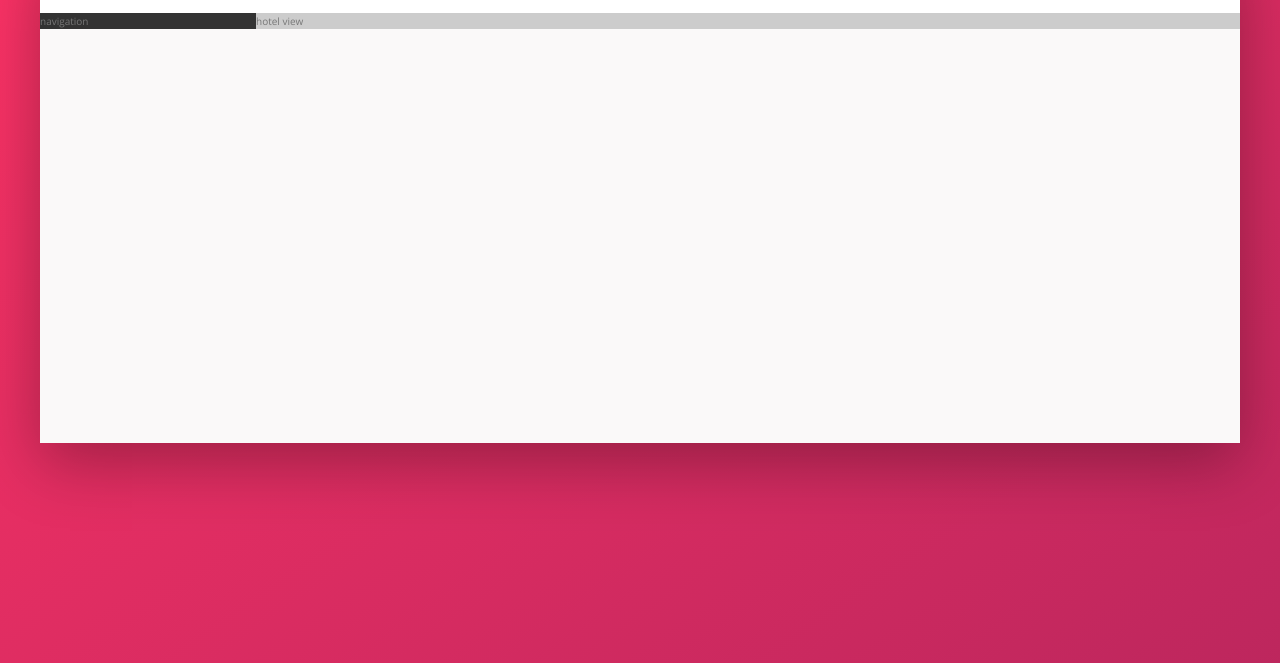
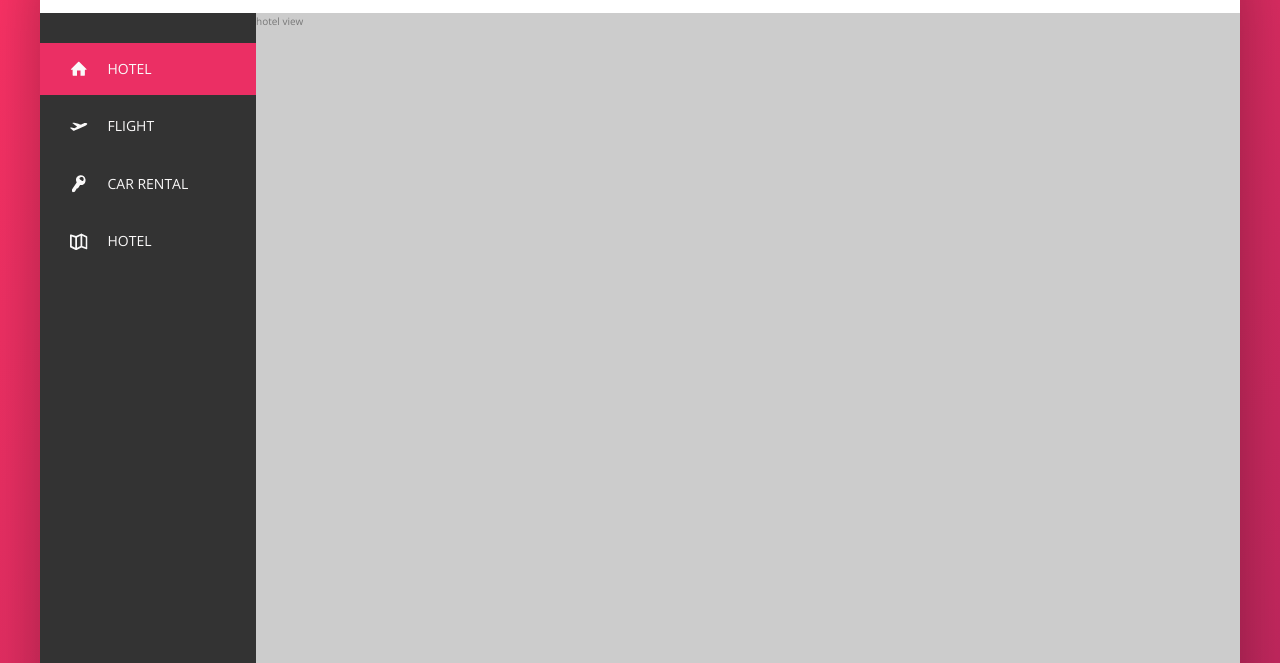
Before and after one commit to marcin-kochanek/trillo, a website: page index.html in a window 1280 px wide. Shown: the part 137-800 px from the top of the page. Drawn offline with nearby package versions, Linux system fonts and the light colour scheme.

Commit message:
Building the navigation with cool CSS3 effects on menu items

```diff
--- a/index.html
+++ b/index.html
@@ -42,8 +42,44 @@
           </nav>
         </header>
         <div class="content">
-          <nav class="side-bar">
-            navigation
+          <nav class="sidebar">
+            <ul class="side-nav">
+              <li class="side-nav__item side-nav__item--active">
+                <a href="#" class="side-nav__link">
+                  <svg class="side-nav__icon">
+                    <use xlink:href="img/sprite.svg#icon-home"></use>
+                  </svg>
+                  <span>Hotel</span>
+                </a>
+              </li>
+              <li class="side-nav__item">
+                <a href="#" class="side-nav__link">
+                  <svg class="side-nav__icon">
+                    <use xlink:href="img/sprite.svg#icon-aircraft-take-off"></use>
+                  </svg>
+                  <span>Flight</span>
+                </a>
+              </li>
+              <li class="side-nav__item">
+                <a href="#" class="side-nav__link">
+                  <svg class="side-nav__icon">
+                    <use xlink:href="img/sprite.svg#icon-key"></use>
+                  </svg>
+                  <span>Car rental</span>
+                </a>
+              </li>
+              <li class="side-nav__item">
+                <a href="#" class="side-nav__link">
+                  <svg class="side-nav__icon">
+                    <use xlink:href="img/sprite.svg#icon-map"></use>
+                  </svg>
+                  <span>Hotel</span>
+                </a>
+              </li>
+            </ul>
+            <div class="legal">
+              &copy; by MKochanek. All rights reserved.
+            </div>
           </nav>
           <main class="hotel-view">
             hotel view
--- a/sass/_components.scss
+++ b/sass/_components.scss
@@ -130,3 +130,72 @@
     margin-right: 1rem;
   }
 }
+
+//// SIDE NAVIGATION ////
+.side-nav {
+  font-size: 1.4rem;
+  list-style: none;
+  margin-top: 3rem;
+
+  &__item {
+    position: relative;
+
+    &:not(:last-child) {
+      margin-bottom: .5rem;
+    }
+  }
+
+  &__item::before {
+    content: "";
+    position: absolute;
+    top: 0;
+    left: 0;
+    height: 100%;
+    background-color: var(--color-primary);
+    transform: scaleY(0);
+    width: 3px;
+    transition: transform .2s, // zmień właściwość transform w czasie .2s
+                width .4s cubic-bezier(1,0,0,1) .2s, // zmień właściwość width w czasie .4s, z .2s opóźnieniem
+                background-color .1s;
+  }
+
+  &__item:hover::before,
+  &__item--active::before {
+    transform: scaleY(1);
+    width: 100%;
+  }
+
+  &__item:active::before {
+    background-color: var(--color-primary-light);
+  }
+
+  &__link:link,
+  &__link:visited {
+    text-decoration: none;
+    color: var(--color-grey-light-1);
+    text-transform: uppercase;
+    display: block;
+    padding: 1.5rem 3rem;
+    z-index: 10; // właściwość ta działa tylko w przypadku występowania właściwości position
+    position: relative;
+
+    display: flex;
+    align-items: center;
+  }
+
+  &__icon {
+    height: 1.75rem;
+    width: 1.75rem;
+    color: var(--color-grey-light-1);
+    margin-right: 2rem;
+    fill: currentColor;
+  }
+}
+
+//// LEGAL TEXT ////
+.legal {
+  font-size: 1.2rem;
+  padding: 2rem;
+  color: var(--color-grey-light-4);
+  text-align: center;
+}
--- a/sass/_layout.scss
+++ b/sass/_layout.scss
@@ -22,10 +22,16 @@
   display: flex;
 }
 
-.side-bar {
+.sidebar {
   background-color: var(--color-grey-dark-1);
+  flex: 0 0 18%;
 
-  flex: 0 0 18%;
+  display: flex;
+  flex-direction: column;
+  justify-content: space-between;
+
+  //test
+  height: 80rem;
 }
 
 .hotel-view {
```
Also changed, not shown: css/style.css.
